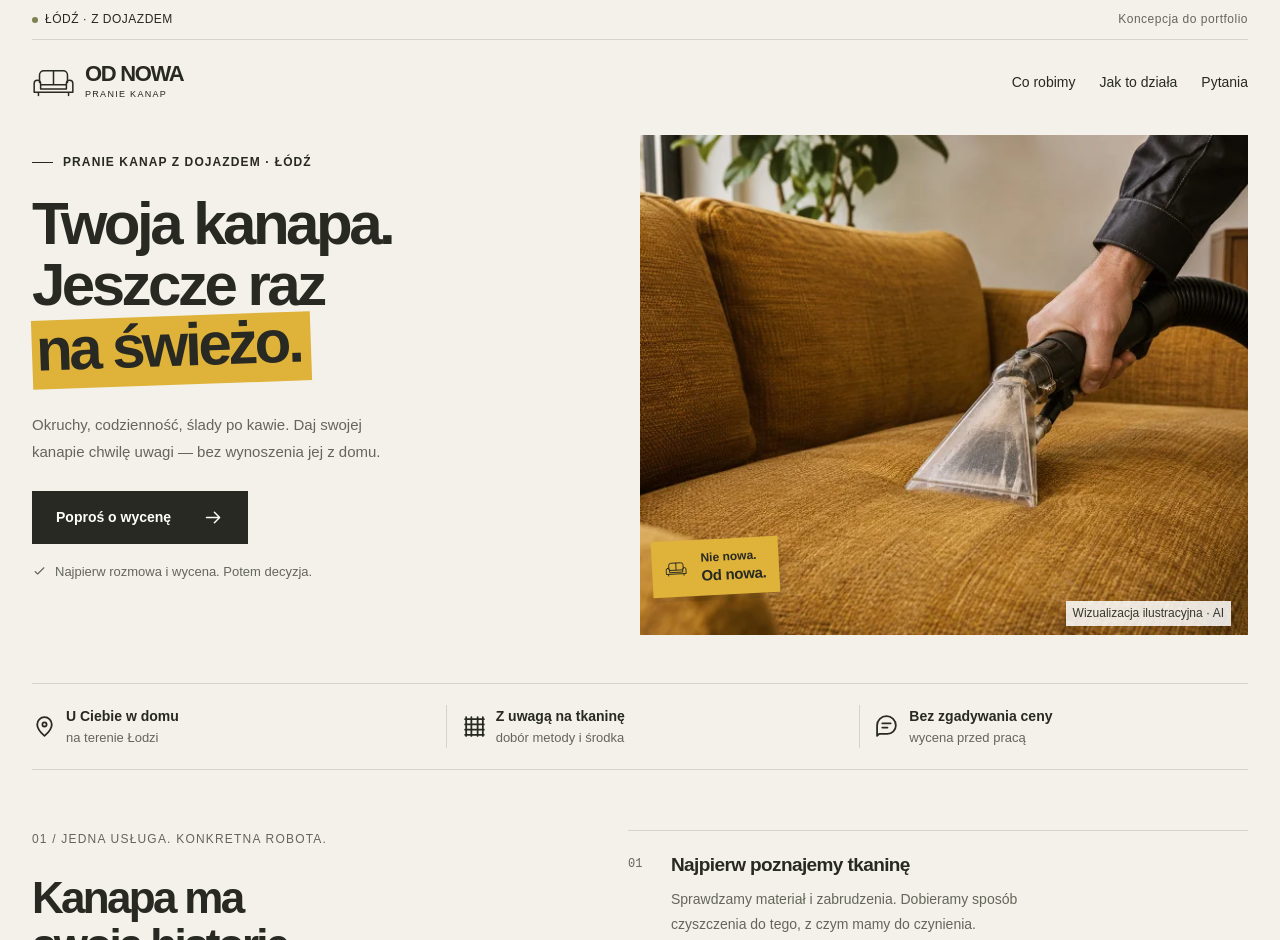
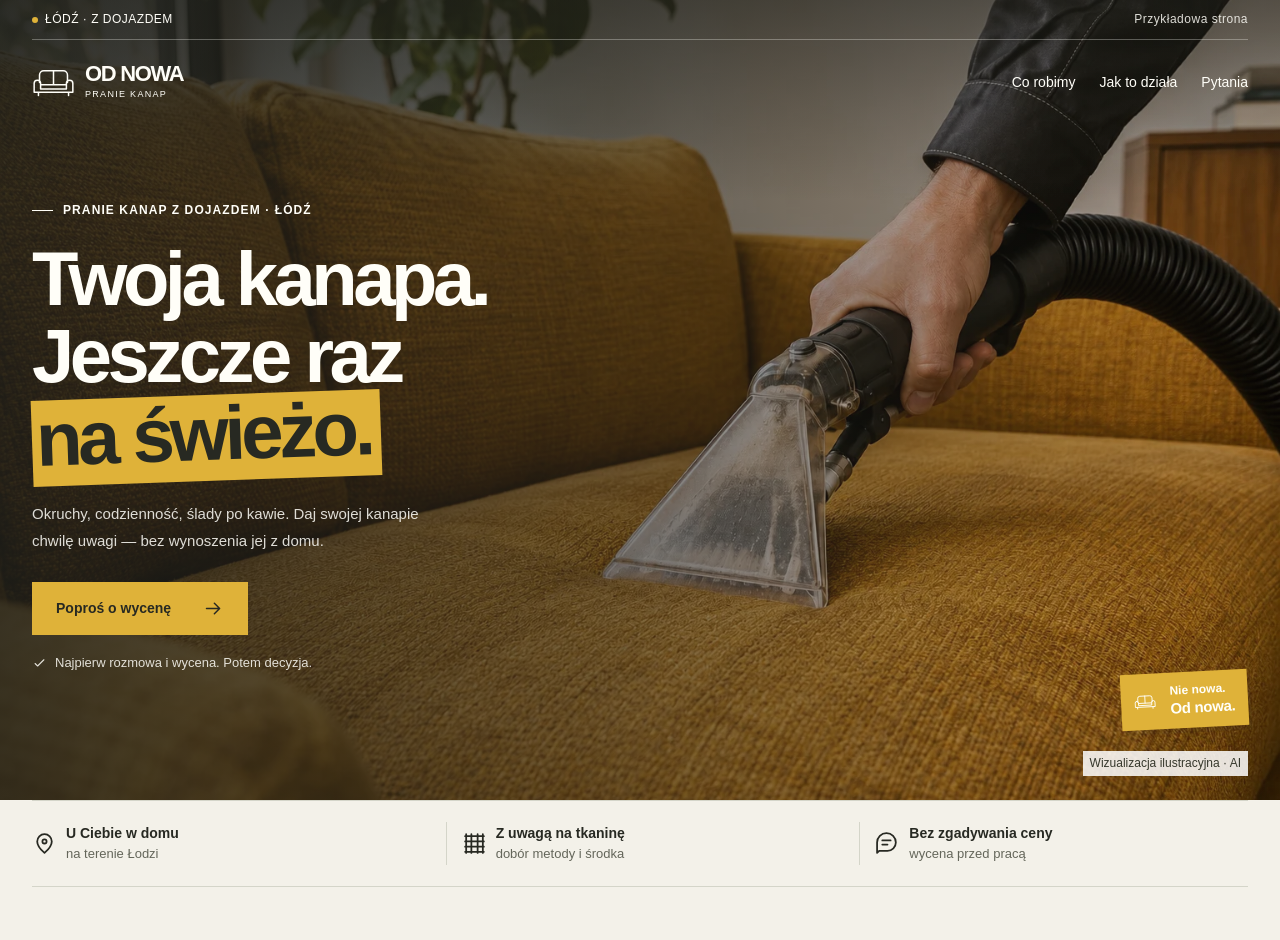
Before and after one commit to romanhavryliuk/od-nowa, a website built with Vite: page src/index.html in a window 1280 px wide. Shown: the top 940 px of the page. Built offline with nearby package versions, Linux system fonts and the light colour scheme.

Commit message:
Refactor code structure for improved readability and maintainability

```diff
--- a/src/css/base.css
+++ b/src/css/base.css
@@ -8,7 +8,14 @@
   --color-white: #fffef8;
   --color-focus: #767d48;
   --color-olive: #7b8252;
-  --color-sand: #b79b67;
+  --color-yellow-hover: #ebc55f;
+
+  /* Перший екран: затемнення фото і світлий текст поверх нього */
+  --color-overlay-strong: rgb(30 31 26 / 0.86);
+  --color-overlay-medium: rgb(30 31 26 / 0.55);
+  --color-overlay-soft: rgb(30 31 26 / 0.12);
+  --color-on-photo-muted: rgb(255 254 248 / 0.85);
+  --color-on-photo-line: rgb(255 254 248 / 0.3);
 
   --color-label-bg: #ffffffd9;
   --color-label-text: #36382c;
--- a/src/css/header.css
+++ b/src/css/header.css
@@ -1,10 +1,24 @@
+/* Шапка лежить поверх фото першого екрана, тому вона прозора і зі світлим текстом */
+.header {
+  position: absolute;
+  top: 0;
+  right: 0;
+  left: 0;
+  z-index: 10;
+  color: var(--color-white);
+}
+
+.header :focus-visible {
+  outline-color: var(--color-white);
+}
+
 .topbar {
   display: flex;
   justify-content: space-between;
   align-items: flex-start;
   gap: 12px;
   padding: 8px 0;
-  border-bottom: 1px solid var(--color-line);
+  border-bottom: 1px solid var(--color-on-photo-line);
   font-size: 12px;
   letter-spacing: 0.5px;
 }
@@ -19,12 +33,12 @@
   width: 6px;
   height: 6px;
   border-radius: 50%;
-  background-color: var(--color-olive);
+  background-color: var(--color-yellow);
 }
 
 .topbar__note {
   text-align: right;
-  color: var(--color-muted);
+  color: var(--color-on-photo-muted);
 }
 
 .header__inner {
@@ -100,7 +114,7 @@
   align-items: center;
   gap: 20px;
   padding: 9px 0;
-  border-bottom: 1px solid var(--color-ink);
+  border-bottom: 1px solid currentColor;
   font-size: 15px;
   font-weight: 700;
 }
@@ -123,7 +137,7 @@
   margin-right: -10px;
   padding: 0;
   border: 0;
-  color: var(--color-ink);
+  color: inherit;
   background-color: transparent;
   transition: opacity var(--transition-duration) var(--transition-timing);
 }
--- a/src/css/hero.css
+++ b/src/css/hero.css
@@ -1,19 +1,56 @@
-.hero__inner {
-  display: grid;
-  grid-template-columns: 1fr;
-  padding-bottom: 27px;
+/* Перший екран: фото на всю ширину і висоту вікна, контент по центру.
+   Верхній відступ більший за висоту шапки, яка лежить поверх фото */
+.hero__screen {
+  position: relative;
+  display: flex;
+  align-items: center;
+  min-height: 100vh;
+  min-height: 100svh;
+  padding: 150px 0 64px;
+  overflow: hidden;
+  color: var(--color-white);
+  background-color: var(--color-ink);
+}
+
+/* Затемнення поверх фото: на телефоні текст унизу, тому темніше знизу */
+.hero__screen::before {
+  content: '';
+  position: absolute;
+  inset: 0;
+  z-index: 1;
+  background-image: linear-gradient(
+    180deg,
+    var(--color-overlay-medium) 0%,
+    var(--color-overlay-soft) 30%,
+    var(--color-overlay-strong) 70%
+  );
+}
+
+.hero__screen :focus-visible {
+  outline-color: var(--color-white);
+}
+
+.hero__image {
+  position: absolute;
+  inset: 0;
+  width: 100%;
+  height: 100%;
+  object-fit: cover;
+  object-position: 62% center;
+}
+
+.hero__container {
+  position: relative;
+  z-index: 2;
 }
 
 .hero__content {
-  min-width: 0;
-  padding: 22px 0 27px;
+  max-width: 640px;
 }
 
 .hero__title {
-  position: relative;
-  z-index: 2;
-  margin: 24px 0;
-  font-size: clamp(44px, 13.8vw, 52px);
+  margin: 20px 0;
+  font-size: clamp(44px, 13.8vw, 64px);
   font-weight: 800;
   line-height: 1.02;
   letter-spacing: -3.5px;
@@ -26,19 +63,29 @@
 .hero__title-accent {
   display: inline-block;
   padding: 0 10px 8px 4px;
+  color: var(--color-ink);
   background-color: var(--color-yellow);
   transform: rotate(-2deg);
 }
 
 .hero__text {
-  max-width: 360px;
+  max-width: 420px;
   font-size: 15px;
   line-height: 1.8;
-  color: var(--color-muted);
+  color: var(--color-on-photo-muted);
 }
 
+/* На темному фото жовта кнопка помітніша за темну */
 .hero__button {
-  margin-top: 23px;
+  margin-top: 24px;
+  border-color: var(--color-yellow);
+  color: var(--color-ink);
+  background-color: var(--color-yellow);
+}
+
+.hero__button:hover,
+.hero__button:focus {
+  background-color: var(--color-yellow-hover);
 }
 
 .hero__note {
@@ -47,7 +94,7 @@
   gap: 8px;
   margin-top: 14px;
   font-size: 13px;
-  color: var(--color-muted);
+  color: var(--color-on-photo-muted);
 }
 
 .hero__note-icon {
@@ -55,38 +102,22 @@
   height: 15px;
 }
 
-.hero__visual {
-  position: relative;
-  min-width: 0;
-  height: 355px;
-  overflow: hidden;
-  background-color: var(--color-sand);
-}
-
-.hero__image {
-  position: absolute;
-  inset: 0;
-  width: 100%;
-  height: 100%;
-  object-fit: cover;
-  object-position: 66% center;
-}
-
 .hero__label {
   position: absolute;
-  right: 17px;
-  bottom: 9px;
+  right: 20px;
+  bottom: 16px;
+  z-index: 2;
   padding: 3px 7px;
   font-size: 12px;
   color: var(--color-label-text);
   background-color: var(--color-label-bg);
 }
 
+/* Наліпка — декор, на телефоні вона перекривала б текст */
 .hero__tag {
   position: absolute;
-  left: 18px;
-  bottom: 40px;
-  display: flex;
+  z-index: 2;
+  display: none;
   align-items: center;
   gap: 14px;
   padding: 12px 15px;
@@ -140,41 +171,53 @@
 }
 
 @media only screen and (min-width: 768px) {
-  .hero__inner {
-    grid-template-columns: 1fr 1fr;
-    padding: 10px 0 48px;
+  .hero__screen {
+    padding: 170px 0 96px;
   }
 
-  .hero__content {
-    padding: 18px 20px 35px 0;
+  /* Текст ліворуч, тому затемнення теж ліворуч; зверху — для читабельності шапки */
+  .hero__screen::before {
+    background-image:
+      linear-gradient(
+        180deg,
+        var(--color-overlay-medium) 0%,
+        transparent 25%
+      ),
+      linear-gradient(
+        90deg,
+        var(--color-overlay-strong) 0%,
+        var(--color-overlay-medium) 50%,
+        var(--color-overlay-soft) 100%
+      );
   }
 
-  /* Від'ємний правий відступ: заголовок трохи заходить на фото */
+  /* На вертикальному планшеті зсуваємо кадр, щоб насадка була праворуч від тексту */
+  .hero__image {
+    object-position: 40% center;
+  }
+
   .hero__title {
-    margin: 22px -40px 27px 0;
-    font-size: 60px;
-    line-height: 1.01;
+    font-size: 76px;
+    letter-spacing: -4.5px;
   }
 
   .hero__button {
-    margin-top: 26px;
+    margin-top: 28px;
   }
 
   .hero__note {
     margin-top: 18px;
   }
 
-  .hero__visual {
-    height: auto;
-    min-height: 500px;
-  }
-
-  .hero__image {
-    object-position: 62% center;
+  .hero__label {
+    right: 32px;
+    bottom: 24px;
   }
 
   .hero__tag {
-    left: 12px;
+    right: 32px;
+    bottom: 72px;
+    display: flex;
     padding: 10px 13px;
   }
 
@@ -200,23 +243,26 @@
 }
 
 @media only screen and (min-width: 1440px) {
-  .hero__inner {
-    grid-template-columns: 1.05fr 1fr;
-    padding-top: 18px;
+  .hero__screen {
+    padding: 200px 0 120px;
+  }
+
+  .hero__image {
+    object-position: 62% center;
   }
 
   .hero__content {
-    padding: 38px 28px 35px 0;
+    max-width: 760px;
   }
 
   .hero__title {
-    margin-top: 30px;
-    font-size: 92px;
+    margin: 28px 0;
+    font-size: 100px;
     letter-spacing: -5.8px;
   }
 
   .hero__text {
-    max-width: 460px;
+    max-width: 480px;
     font-size: 18px;
   }
 
@@ -228,16 +274,14 @@
     font-size: 14px;
   }
 
-  .hero__visual {
-    min-height: 640px;
-  }
-
   .hero__label {
+    right: 40px;
     font-size: 13px;
   }
 
   .hero__tag {
-    left: 22px;
+    right: 40px;
+    bottom: 88px;
     padding: 14px 18px;
   }
 
--- a/src/index.html
+++ b/src/index.html
@@ -6,7 +6,7 @@
     <meta name="theme-color" content="#f3f1e9" />
     <meta
       name="description"
-      content="OD NOWA — koncepcja strony usługi prania kanap z dojazdem w Łodzi. Prosty formularz zapytania o wycenę."
+      content="OD NOWA — przykładowa strona usługi prania kanap z dojazdem w Łodzi. Prosty formularz zapytania o wycenę."
     />
     <meta name="robots" content="noindex, nofollow" />
     <title>OD NOWA — Pranie kanap z dojazdem · Łódź</title>
@@ -18,12 +18,16 @@
     <meta property="og:title" content="OD NOWA — Pranie kanap z dojazdem · Łódź" />
     <meta
       property="og:description"
-      content="Koncepcja strony usługi prania kanap z dojazdem w Łodzi. Projekt do portfolio."
+      content="Przykładowa strona usługi prania kanap z dojazdem w Łodzi. Fikcyjna marka."
     />
     <meta property="og:url" content="https://romanhavryliuk.github.io/od-nowa/" />
     <meta property="og:image" content="https://romanhavryliuk.github.io/od-nowa/og-image.jpg" />
     <meta property="og:image:width" content="1200" />
     <meta property="og:image:height" content="630" />
+    <meta
+      property="og:image:alt"
+      content="Ręczna ssawka ekstraktora na musztardowej tkaninie kanapy"
+    />
     <meta name="twitter:card" content="summary_large_image" />
 
     <link rel="icon" type="image/svg+xml" href="/favicon.svg" />
--- a/src/js/mobile-menu.js
+++ b/src/js/mobile-menu.js
@@ -1,11 +1,22 @@
 const IS_OPEN_CLASS = 'is-open';
 const NO_SCROLL_CLASS = 'no-scroll';
 const TABLET_MEDIA_QUERY = '(min-width: 768px)';
+// Усе, що лежить під відкритим меню і не повинно отримувати фокус
+const PAGE_CONTENT_SELECTOR = '.skip-link, .header, main, .footer';
 
 const menu = document.querySelector('[data-menu]');
 const openButton = document.querySelector('[data-menu-open]');
 const closeButton = document.querySelector('[data-menu-close]');
+const pageContent = document.querySelectorAll(PAGE_CONTENT_SELECTOR);
 const tabletMedia = window.matchMedia(TABLET_MEDIA_QUERY);
+
+// inert вимикає Tab і скрінрідери для сторінки під меню,
+// інакше фокус «провалюється» на невидимі елементи
+function setPageContentInert(isInert) {
+  pageContent.forEach(element => {
+    element.inert = isInert;
+  });
+}
 
 function handleEscapeKey(event) {
   if (event.key === 'Escape') {
@@ -17,6 +28,7 @@ function openMenu() {
   menu.classList.add(IS_OPEN_CLASS);
   document.body.classList.add(NO_SCROLL_CLASS);
   openButton.setAttribute('aria-expanded', 'true');
+  setPageContentInert(true);
   document.addEventListener('keydown', handleEscapeKey);
   closeButton.focus();
 }
@@ -27,6 +39,8 @@ function closeMenu({ shouldReturnFocus = true } = {}) {
   menu.classList.remove(IS_OPEN_CLASS);
   document.body.classList.remove(NO_SCROLL_CLASS);
   openButton.setAttribute('aria-expanded', 'false');
+  // Знімаємо inert до focus(): бургер лежить у шапці, і поки вона inert, фокус на нього не стане
+  setPageContentInert(false);
   document.removeEventListener('keydown', handleEscapeKey);
 
   if (shouldReturnFocus) {
--- a/src/partials/footer.html
+++ b/src/partials/footer.html
@@ -19,7 +19,7 @@
     <p class="footer__word" aria-hidden="true">OD NOWA<span class="footer__word-arrow">↗</span></p>
 
     <div class="footer__bottom">
-      <p>© 2026 OD NOWA · Fikcyjna marka. Projekt demonstracyjny do portfolio.</p>
+      <p>© 2026 OD NOWA · Fikcyjna marka. Przykładowa strona.</p>
       <p>Wizualizacja procesu wygenerowana z użyciem AI.</p>
     </div>
   </div>
--- a/src/partials/header.html
+++ b/src/partials/header.html
@@ -2,7 +2,7 @@
   <div class="container">
     <div class="topbar">
       <span class="topbar__location"><span class="topbar__dot" aria-hidden="true"></span>ŁÓDŹ · Z DOJAZDEM</span>
-      <span class="topbar__note">Koncepcja do portfolio</span>
+      <span class="topbar__note">Przykładowa strona</span>
     </div>
 
     <div class="header__inner">
--- a/src/partials/hero.html
+++ b/src/partials/hero.html
@@ -1,6 +1,17 @@
 <section class="hero" aria-labelledby="hero-title">
-  <div class="container">
-    <div class="hero__inner">
+  <div class="hero__screen">
+    <!-- Одне фото 1536px на всі екрани: на весь екран телефон масштабує його
+         по висоті, тож менші версії виглядали б розмито -->
+    <img
+      class="hero__image"
+      src="./img/webp/hero.webp"
+      alt="Ręczna ssawka ekstraktora na musztardowej tkaninie kanapy"
+      width="1536"
+      height="1024"
+      fetchpriority="high"
+    />
+
+    <div class="container hero__container">
       <div class="hero__content">
         <p class="eyebrow">Pranie kanap z dojazdem · Łódź</p>
         <h1 class="hero__title" id="hero-title">
@@ -25,29 +36,8 @@
           Najpierw rozmowa i wycena. Potem decyzja.
         </p>
       </div>
+    </div>
 
-      <div class="hero__visual">
-        <picture>
-          <source
-            media="(min-width: 1440px)"
-            srcset="./img/webp/hero-desk.webp 1x, ./img/webp/hero-desk@2x.webp 2x"
-            type="image/webp"
-          />
-          <source
-            media="(min-width: 768px)"
-            srcset="./img/webp/hero-tab.webp 1x, ./img/webp/hero-tab@2x.webp 2x"
-            type="image/webp"
-          />
-          <img
-            class="hero__image"
-            src="./img/webp/hero-mob.webp"
-            srcset="./img/webp/hero-mob.webp 1x, ./img/webp/hero-mob@2x.webp 2x"
-            alt="Ilustracja procesu: ręczna ssawka ekstraktora na musztardowej tkaninie kanapy"
-            width="540"
-            height="360"
-            fetchpriority="high"
-          />
-        </picture>
     <div class="hero__tag" aria-hidden="true">
       <svg class="icon hero__tag-icon">
         <use href="./img/sprite.svg#icon-sofa"></use>
@@ -56,8 +46,8 @@
     </div>
     <span class="hero__label">Wizualizacja ilustracyjna · AI</span>
   </div>
-    </div>
 
+  <div class="container">
     <ul class="benefits">
       <li class="benefits__item">
         <svg class="icon benefits__icon" aria-hidden="true">
```
Also changed, not shown: src/partials/faq.html (+3 -3 lines), README.md, src/img/webp/hero-desk.webp (deleted), src/img/webp/hero-desk@2x.webp (deleted), src/img/webp/hero-mob.webp (deleted), src/img/webp/hero-mob@2x.webp (deleted), src/img/webp/hero-tab.webp (deleted), src/img/webp/hero-tab@2x.webp (deleted), src/img/webp/hero.webp (added). Lines whose indentation alone changed are shown as unchanged.
